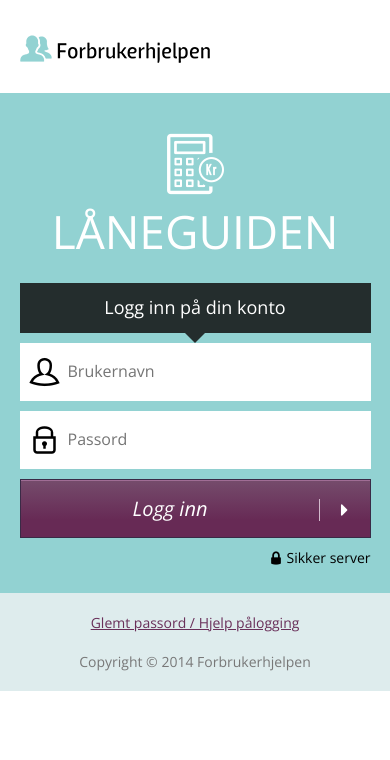
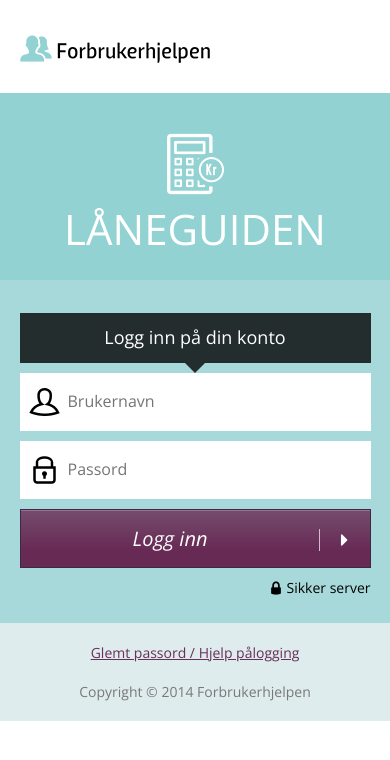
Before and after one commit to front/forbrukerhjelpen-static, a Jekyll site: the page built from login.html, in a window 390 px wide. Shown: the top 760 px of the page. Built offline with Jekyll 4.4.1, drawn with Linux system fonts in a browser that asks for light colours; nearby versions of some CDN libraries.

Commit message:
Corrected login mobile colors

```diff
--- a/_layouts/default.html
+++ b/_layouts/default.html
@@ -12,7 +12,7 @@
     </head>
     <body>
 
-     <header class="header">
+      <header class="header">
         <div class="p-container">
           <nav class="main-menu with-icons">
             <ul>
--- a/css/style.css
+++ b/css/style.css
@@ -1649,8 +1649,8 @@ table tbody td small {
 .login-block .content > div {
   position: relative;
   overflow: hidden;
-  height: 500px;
-  background: #92d2d2;
+  height: 530px;
+  background: #a7d9da;
 }
 @media (min-width: 720px) {
   /* line 16, ../sass/partials/module/partials/_login.scss */
@@ -1686,38 +1686,41 @@ table tbody td small {
   z-index: 2;
   text-align: center;
   width: 100%;
-  top: 40px;
+  padding-top: 40px;
+  padding-bottom: 10px;
+  background-color: #92d2d2;
 }
 @media (min-width: 720px) {
   /* line 43, ../sass/partials/module/partials/_login.scss */
   .login-block .content header {
     width: 50%;
-    top: 85px;
-  }
-}
-/* line 53, ../sass/partials/module/partials/_login.scss */
+    padding-top: 85px;
+    background: none;
+  }
+}
+/* line 57, ../sass/partials/module/partials/_login.scss */
 .login-block .content header h1, .login-block .content header h2 {
   text-transform: uppercase;
   color: #fff;
-  font-size: 2.875em;
-}
-@media (min-width: 720px) {
-  /* line 53, ../sass/partials/module/partials/_login.scss */
+  font-size: 2.625em;
+}
+@media (min-width: 720px) {
+  /* line 57, ../sass/partials/module/partials/_login.scss */
   .login-block .content header h1, .login-block .content header h2 {
     font-size: 3.5em;
   }
 }
-/* line 62, ../sass/partials/module/partials/_login.scss */
+/* line 66, ../sass/partials/module/partials/_login.scss */
 .login-block .content form {
   position: absolute;
   z-index: 3;
-  top: 190px;
+  top: 220px;
   left: 50%;
   width: 90%;
   margin-left: -45%;
 }
 @media (min-width: 720px) {
-  /* line 62, ../sass/partials/module/partials/_login.scss */
+  /* line 66, ../sass/partials/module/partials/_login.scss */
   .login-block .content form {
     top: 70px;
     left: 75%;
@@ -1725,18 +1728,18 @@ table tbody td small {
     margin-left: -140px;
   }
 }
-/* line 75, ../sass/partials/module/partials/_login.scss */
+/* line 79, ../sass/partials/module/partials/_login.scss */
 .login-block .content form span {
   display: block;
   margin-top: 10px;
   text-align: right;
   font-size: 0.875em;
 }
-/* line 80, ../sass/partials/module/partials/_login.scss */
+/* line 84, ../sass/partials/module/partials/_login.scss */
 .login-block .content form span i {
   vertical-align: middle;
 }
-/* line 86, ../sass/partials/module/partials/_login.scss */
+/* line 90, ../sass/partials/module/partials/_login.scss */
 .login-block .copyright, .login-block .help {
   padding-right: 10px;
   padding-left: 10px;
@@ -1746,18 +1749,18 @@ table tbody td small {
   color: #787878;
 }
 @media (min-width: 960px) {
-  /* line 86, ../sass/partials/module/partials/_login.scss */
+  /* line 90, ../sass/partials/module/partials/_login.scss */
   .login-block .copyright, .login-block .help {
     padding-right: 0px;
     padding-left: 0px;
   }
 }
 @media (min-width: 720px) {
-  /* line 99, ../sass/partials/module/partials/_login.scss */
+  /* line 103, ../sass/partials/module/partials/_login.scss */
   .login-block .copyright {
     float: left;
   }
-  /* line 102, ../sass/partials/module/partials/_login.scss */
+  /* line 106, ../sass/partials/module/partials/_login.scss */
   .login-block .help {
     float: right;
   }
```
Also changed, not shown: sass/partials/module/partials/_login.scss (+10 -6 lines).
